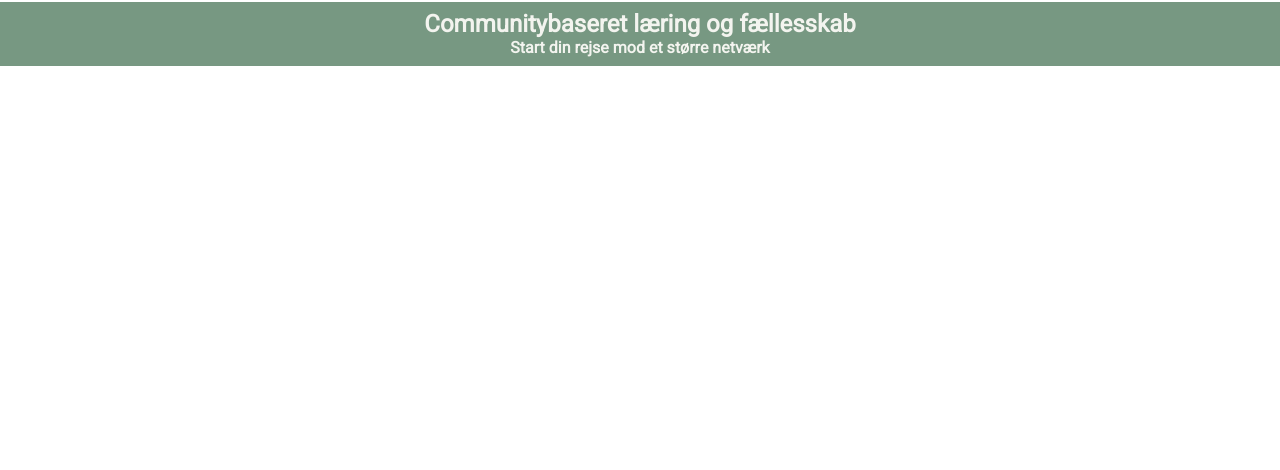
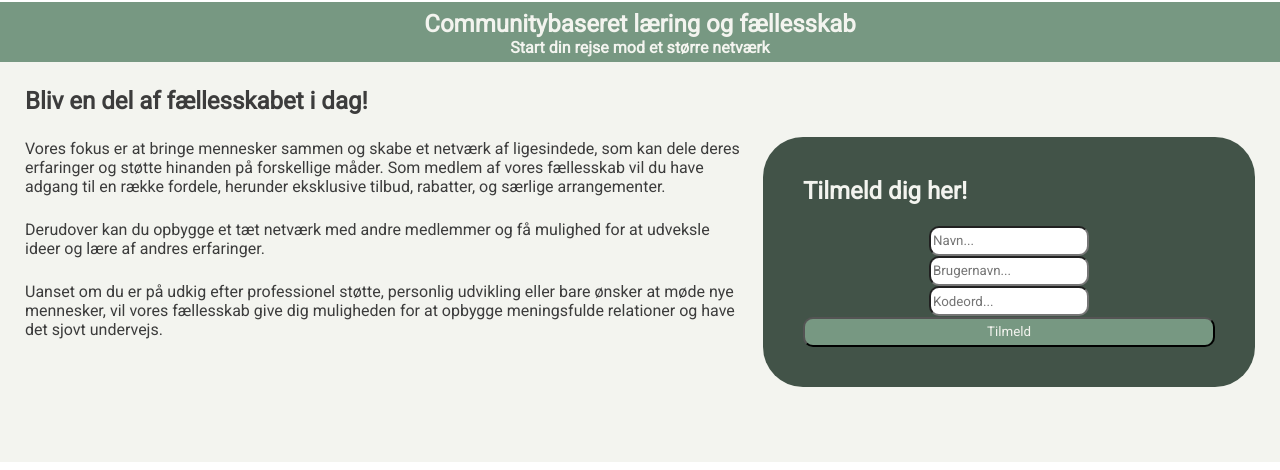
Before and after one commit to miabaums/nera_practice, a plain HTML site: page index.html in a window 1280 px wide. Shown: the part 330-800 px from the top of the page. Drawn offline with Linux system fonts and the light colour scheme.

Commit message:
Sektion med form

```diff
--- a/css/style.css
+++ b/css/style.css
@@ -77,3 +77,43 @@ header nav i{
 #hero h2{
     font-size: 1em;
 }
+
+.join{
+    height: 50vh;
+    display: grid;
+    grid-template-columns: 60% 1fr;
+    background-color: #F3F4EF;
+    color: #3C3C3C;
+    padding: 25px;
+}
+
+.join p{
+    padding-top: 3vh;
+    margin-right: 2vh;
+}
+
+form{
+    display: grid;
+    align-content: space-evenly;
+    background-color: #425348;
+    border-radius: 40px;
+    padding: 40px;
+    margin: 50px 0;
+}
+
+form h2{
+    color: #F3F4EF;
+    margin-bottom: 20px;
+}
+
+form input{
+    margin: auto;
+    height: 30px;
+    border-radius: 10px;
+}
+
+.tilmeld{
+    width: 100%;
+    color: #F3F4EF;
+    background-color: #779882;
+}
--- a/index.html
+++ b/index.html
@@ -42,6 +42,35 @@
             </div>
         </section>
 
+        <section class="join">
+            <div>
+                <h2>Bliv en del af fællesskabet i dag!</h2>
+                <p>Vores fokus er at bringe mennesker sammen og skabe et
+                    netværk af ligesindede, som kan dele deres erfaringer og
+                    støtte hinanden på forskellige måder. Som medlem af vores
+                    fællesskab vil du have adgang til en række fordele, herunder
+                    eksklusive tilbud, rabatter, og særlige arrangementer.</p>
+                <p>Derudover kan du opbygge et tæt     netværk med andre
+                    medlemmer og få mulighed for at udveksle ideer og lære af
+                    andres erfaringer.
+                </p>
+                <p>Uanset om du er på udkig efter professionel støtte, personlig
+                    udvikling eller bare ønsker at møde nye mennesker, vil vores
+                    fællesskab give dig muligheden for at opbygge meningsfulde
+                    relationer og have det sjovt undervejs.
+                </p>
+            </div>
+
+            <form>
+                <h2>Tilmeld dig her!</h2>
+                <input type="text" id="name" name="username" placeholder="Navn...">
+                <input type="text" id="username" name="username" placeholder="Brugernavn...">
+                <input type="text" id="password" name="passford" placeholder="Kodeord...">
+                <input class="tilmeld" type="submit" value="Tilmeld">
+
+              </form>
+        </section>
+
 
     </main>
 
```
